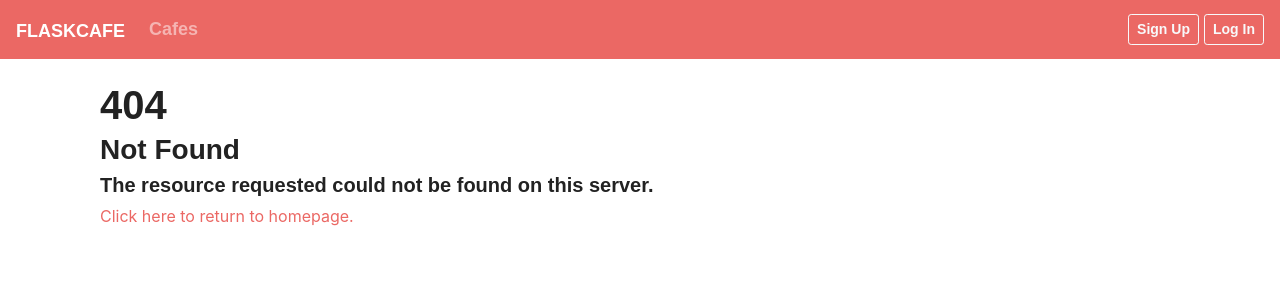
After one commit to carl-molina/flask-cafe, a Flask app: page /cafes/1 in a window 1280 px wide. The commit adds this page. Shown: the top 300 px of the page. Run offline with Flask 3, Linux system fonts and the light colour scheme; some web fonts are replaced.

Commit message:
Added 404 page implementation, cleaned/refactored code, added comments

```diff
--- a/app.py
+++ b/app.py
@@ -29,6 +29,17 @@ connect_db(app)
 
 
 #######################################
+# 404 error route
+
+
+@app.errorhandler(404)
+def not_found(e):
+    """Custom 404 page when user visits an incorrect URL."""
+
+    return render_template('404.html')
+
+
+#######################################
 # auth & auth routes
 
 
@@ -38,7 +49,9 @@ NOT_LOGGED_IN_MSG = "You are not logged in."
 
 @app.before_request
 def add_user_to_g():
-    """If we're logged in, add curr user to Flask global."""
+    """If we're logged in, add curr user instance to Flask global using
+    user.id.
+    """
 
     if CURR_USER_KEY in session:
         g.user = User.query.get(session[CURR_USER_KEY])
@@ -75,11 +88,11 @@ def do_logout():
 def homepage():
     """Show homepage."""
 
-    return render_template("homepage.html")
+    return render_template('homepage.html')
 
 
 #######################################
-# user signup/login/logout
+# user signup/login/logout routes
 
 
 @app.route('/signup', methods=['GET', 'POST'])
@@ -208,7 +221,7 @@ def edit_profile():
 
 
 #######################################
-# cafes
+# cafes routes
 
 
 @app.get('/cafes')
@@ -218,7 +231,7 @@ def cafe_list():
     cafes = Cafe.query.order_by('name').all()
 
     return render_template(
-        'cafe/list.html',
+        '/cafe/list.html',
         cafes=cafes,
     )
 
@@ -316,6 +329,7 @@ def edit_cafe(cafe_id):
             return render_template('/cafe/edit-form.html', form=form, cafe=cafe)
 
         flash(f'{cafe.name} edited.')
+        cafe.save_map()
         return redirect(url_for('cafe_detail', cafe_id=cafe_id))
 
     else:
@@ -323,7 +337,7 @@ def edit_cafe(cafe_id):
 
 
 #######################################
-# likes
+# likes routes
 
 
 @app.get('/api/likes')
--- a/forms.py
+++ b/forms.py
@@ -39,7 +39,7 @@ class AddEditCafeForm(FlaskForm):
 
 
 class SignupForm(FlaskForm):
-    """Form for registering/adding new users."""
+    """Form for registering/adding new user."""
 
     username = StringField(
         "Username",
--- /dev/null
+++ b/templates/404.html
@@ -0,0 +1,19 @@
+{% extends 'base.html' %}
+
+{% block title %} 404 Not Found {% endblock %}
+
+{% block content %}
+
+<div id="404-error-msg">
+  <div class="col justify-content-center">
+    <!-- elements aligned in a vertical col -->
+    <h1>404</h1>
+    <h3>Not Found</h3>
+    <h5>The resource requested could not be found on this server.</h5>
+    <a href="{{ url_for('homepage') }}">
+      <p>Click here to return to homepage.</p>
+    </a>
+  </div>
+</div>
+
+{% endblock %}
--- a/templates/cafe/detail.html
+++ b/templates/cafe/detail.html
@@ -5,12 +5,14 @@
 {% block content %}
 
 <div class="row justify-content-center">
+  <!-- elements aligned in a horizontal row -->
 
   <div class="col-10 col-sm-8 col-md-4 col-lg-3">
     <img class="img-fluid mb-5" src="{{ cafe.image_url }}">
   </div>
 
   <div class="col-12 col-sm-10 col-md-8">
+    <!-- elements aligned in a vertical col -->
 
     <div class="d-flex align-items-center mb-2">
       <h1 class="mr-0">{{ cafe.name }}</h1>
@@ -57,7 +59,7 @@
     <img
     class="img-fluid mb-5"
     src="/static/maps/{{ cafe.id }}.jpg"
-    alt="cafe map"
+    alt="{{ cafe.name }} location"
     width="500">
   </div>
 </div>
--- a/templates/profile/detail.html
+++ b/templates/profile/detail.html
@@ -26,11 +26,13 @@
 
   </div>
 
-  <div class="column justify-content-center">
+  <div id="user-liked-cafes" class="column justify-content-center">
     {% if g.user.liked_cafes %}
     <ul>
       {% for cafe in g.user.liked_cafes %}
-      <li>You like {{ cafe.name }}</li>
+      <li>You like {{ cafe.name }} at
+        {{ cafe.address }}, {{ cafe.get_city_state() }}
+      </li>
       {% endfor %}
     </ul>
       {% else %}
```
Also changed, not shown: mapping.py (+11 -16 lines), seed.py (+8 -2 lines), static/js/cafeLike.js (+19 -5 lines), tests.py (+3 -6 lines), models.py (line endings or trailing spaces), static/js/cafeAdd.js (line endings or trailing spaces), static/maps/4.jpg (deleted), utils.py (line endings or trailing spaces).
